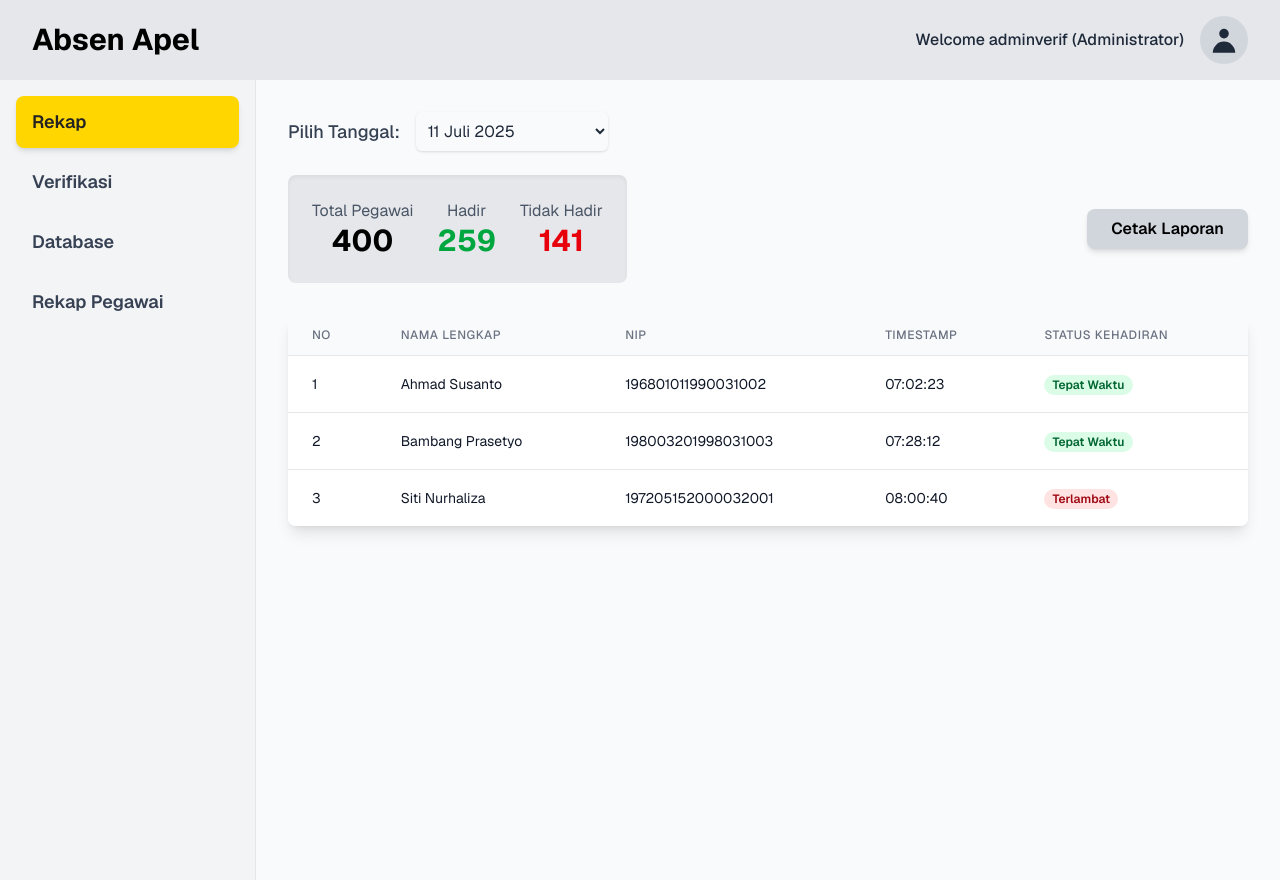
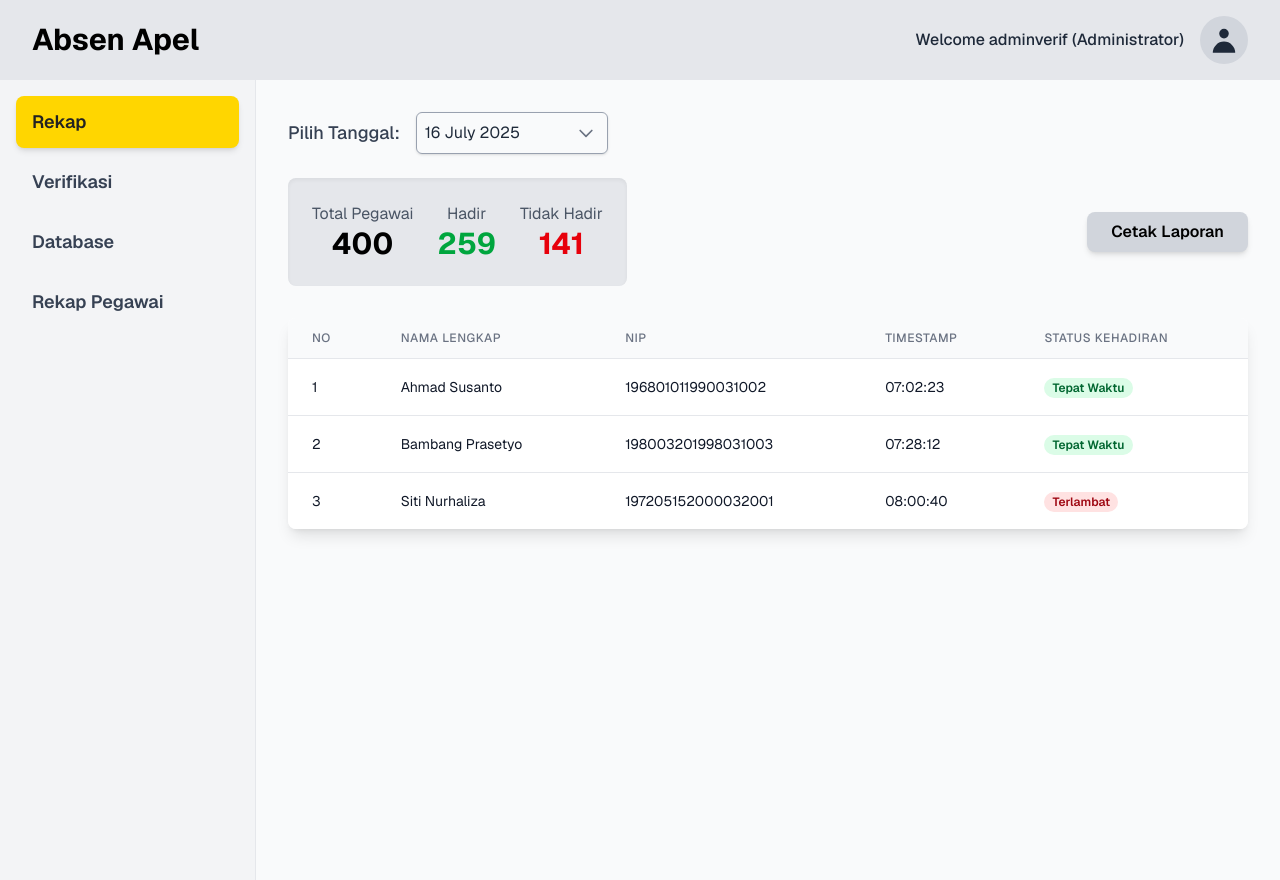
Before and after one commit to gilanggnw/absen-apel-kejati, a Next.js app: page /rekap in a window 1280 px wide. Built offline with nearby package versions, Linux system fonts and the light colour scheme.

Commit message:
Added calendar dropdown for Rekap and Verifikasi

```diff
--- a/app/rekap/page.tsx
+++ b/app/rekap/page.tsx
@@ -1,6 +1,8 @@
 'use client';
 
-import React from 'react';
+import React, { useState } from 'react';
+import DatePicker from 'react-datepicker';
+import 'react-datepicker/dist/react-datepicker.css';
 import Header from '../components/Header';
 import Sidebar from '../components/Sidebar';
 
@@ -25,15 +27,22 @@ const AbsenApelPage = () => {
             <label htmlFor="date-picker" className="text-lg font-medium text-gray-700 mr-4">
               Pilih Tanggal:
             </label>
-            <select
-              id="date-picker"
-              className="block w-48 rounded-md border-gray-300 shadow-sm focus:border-indigo-300 focus:ring focus:ring-indigo-200 focus:ring-opacity-50 p-2"
-            >
-              <option>11 Juli 2025</option>
-              {/* You can add more dates here */}
-              <option>12 Juli 2025</option>
-              <option>13 Juli 2025</option>
-            </select>
+            {/* Pop-up Calendar Date Picker with Arrow and Gray Outline */}
+            <div className="relative w-48">
+              <DatePicker
+                id="date-picker"
+                selected={useState(new Date())[0]}
+                onChange={() => {}}
+                dateFormat="dd MMMM yyyy"
+                className="block w-full rounded-md border border-gray-400 shadow-sm focus:border-gray-600 focus:ring focus:ring-gray-200 focus:ring-opacity-50 p-2 pr-10"
+              />
+              {/* Arrow icon */}
+              <div className="pointer-events-none absolute inset-y-0 right-0 flex items-center pr-3">
+                <svg className="h-5 w-5 text-gray-500" fill="none" stroke="currentColor" strokeWidth="2" viewBox="0 0 24 24">
+                  <path strokeLinecap="round" strokeLinejoin="round" d="M19 9l-7 7-7-7" />
+                </svg>
+              </div>
+            </div>
           </div>
 
           {/* Stats and Report Button */}
--- a/app/verifikasi/page.tsx
+++ b/app/verifikasi/page.tsx
@@ -1,6 +1,8 @@
 'use client';
 
-import React from 'react';
+import React, { useState } from 'react';
+import DatePicker from 'react-datepicker';
+import 'react-datepicker/dist/react-datepicker.css';
 import Header from '../components/Header';
 import Sidebar from '../components/Sidebar';
 
@@ -25,15 +27,22 @@ const VerifikasiPage = () => {
             <label htmlFor="date-picker" className="text-lg font-medium text-gray-700 mr-4">
               Pilih Tanggal:
             </label>
-            <select
-              id="date-picker"
-              className="block w-48 rounded-md border-gray-300 shadow-sm focus:border-indigo-300 focus:ring focus:ring-indigo-200 focus:ring-opacity-50 p-2"
-            >
-              <option>11 Juli 2025</option>
-              {/* You can add more dates here */}
-              <option>12 Juli 2025</option>
-              <option>13 Juli 2025</option>
-            </select>
+            {/* Pop-up Calendar Date Picker with Arrow and Gray Outline */}
+            <div className="relative w-48">
+              <DatePicker
+                id="date-picker"
+                selected={useState(new Date())[0]}
+                onChange={() => {}}
+                dateFormat="dd MMMM yyyy"
+                className="block w-full rounded-md border border-gray-400 shadow-sm focus:border-gray-600 focus:ring focus:ring-gray-200 focus:ring-opacity-50 p-2 pr-10"
+              />
+              {/* Arrow icon */}
+              <div className="pointer-events-none absolute inset-y-0 right-0 flex items-center pr-3">
+                <svg className="h-5 w-5 text-gray-500" fill="none" stroke="currentColor" strokeWidth="2" viewBox="0 0 24 24">
+                  <path strokeLinecap="round" strokeLinejoin="round" d="M19 9l-7 7-7-7" />
+                </svg>
+              </div>
+            </div>
           </div>
 
           {/* Stats and Report Button */}
--- a/package.json
+++ b/package.json
@@ -14,11 +14,13 @@
   },
   "dependencies": {
     "@libsql/client": "^0.15.8",
+    "date-fns": "^4.1.0",
     "drizzle-kit": "^0.31.1",
     "drizzle-orm": "^0.44.2",
     "next": "15.3.2",
     "react": "^19.0.0",
     "react-confetti": "^6.4.0",
+    "react-datepicker": "^8.4.0",
     "react-dom": "^19.0.0"
   },
   "devDependencies": {
```
Also changed, not shown: 1 other file (tests, documents, lock files or other folders).
